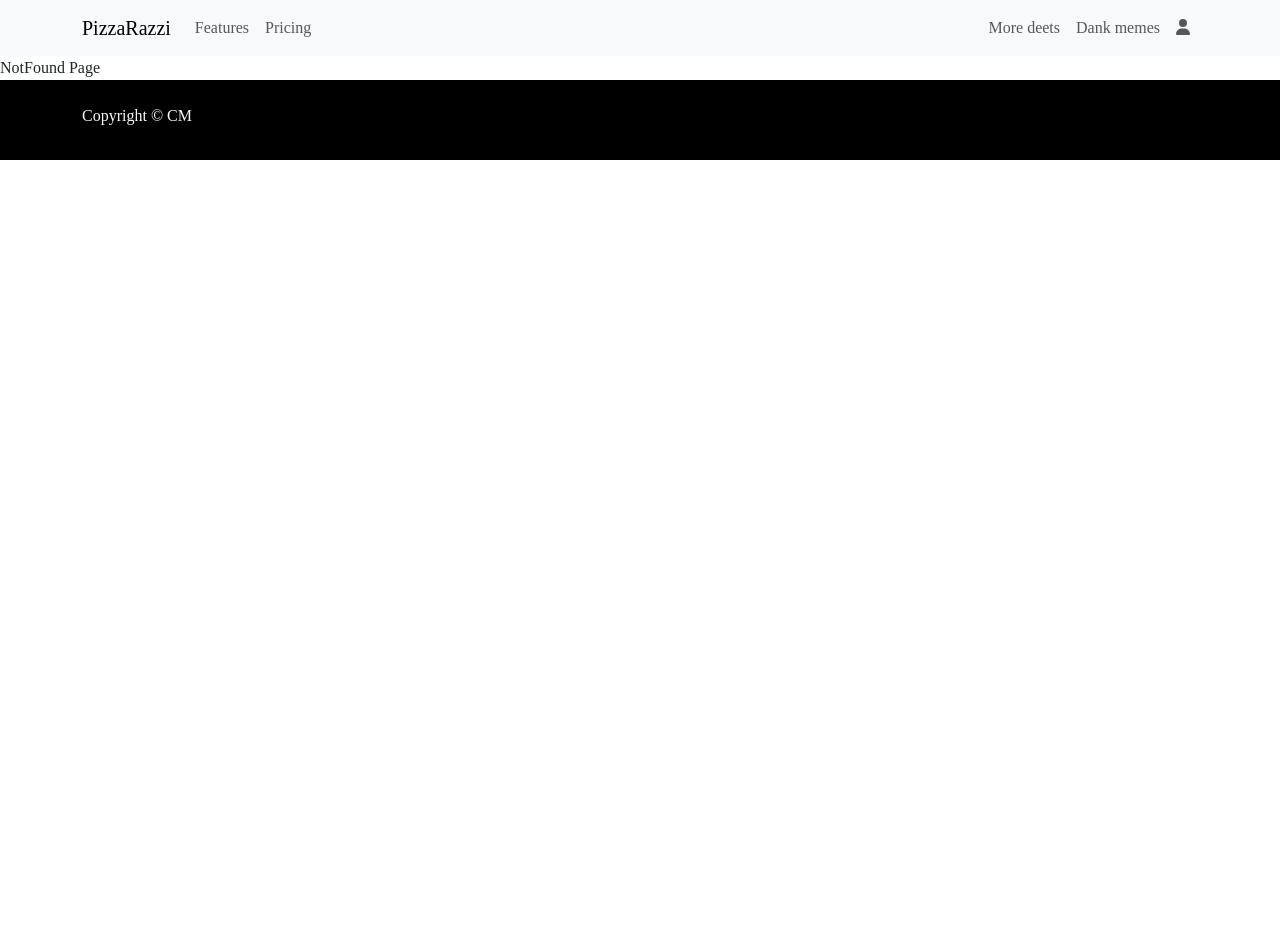
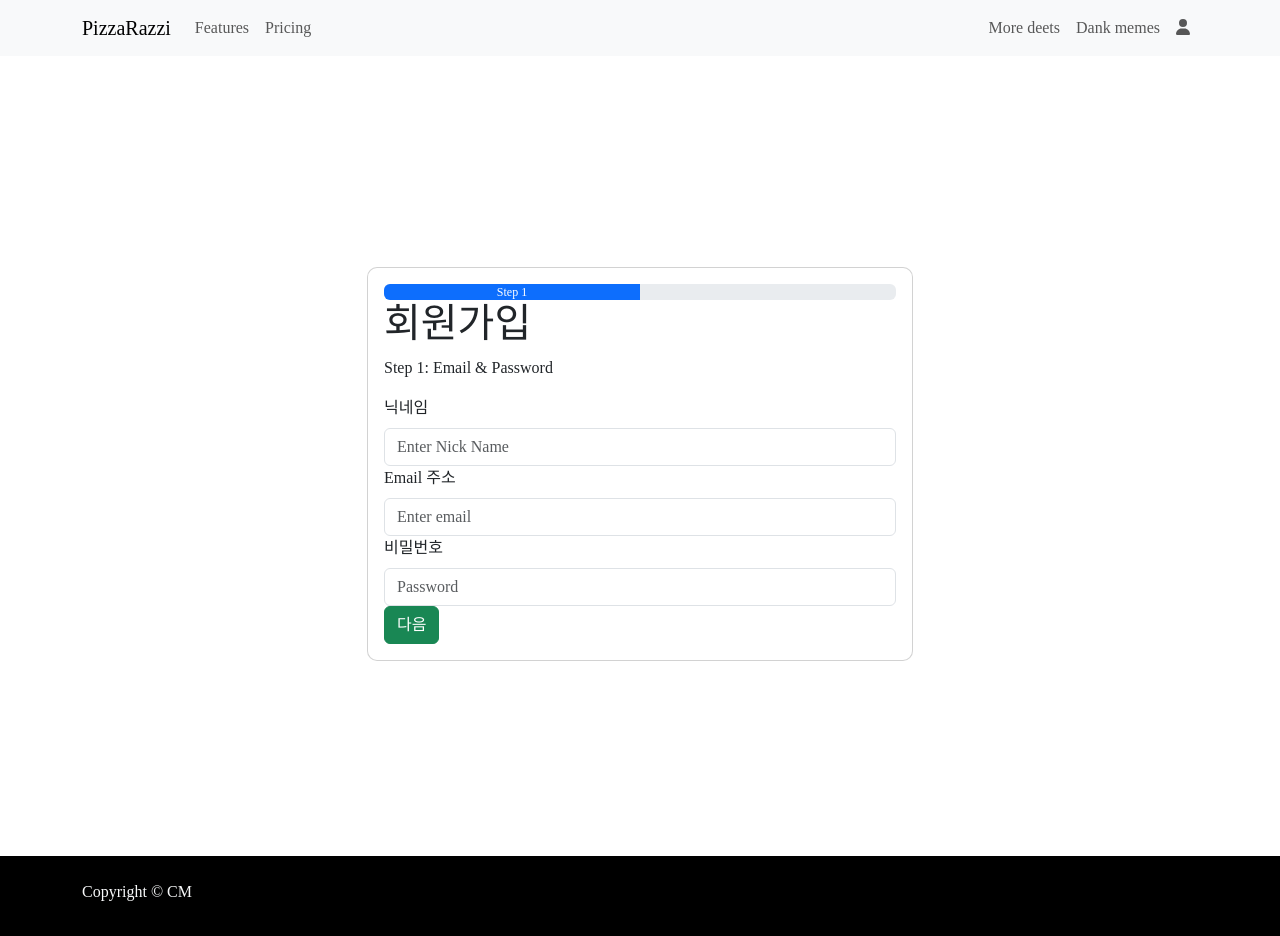
Before and after one commit to cjfals9626/Delicious_Pizza_Front, a React (Create React App) app: page /auth/signup in a window 1280 px wide. Before the commit the page ends 800 px from the top, so only its background shows below. Built offline with nearby package versions, Linux system fonts and the light colour scheme; a web font is replaced by a local one.

Commit message:
회원가입 화면

```diff
--- a/package.json
+++ b/package.json
@@ -13,6 +13,7 @@
     "@testing-library/user-event": "^13.5.0",
     "bootstrap": "^5.3.3",
     "react-bootstrap": "^2.10.2",
+    "react-daum-postcode": "^3.1.3",
     "react-router-dom": "^6.22.3",
     "react-scripts": "5.0.1",
     "styled-components": "^6.1.8",
--- a/src/components/pages/Auth.js
+++ /dev/null
@@ -1,5 +0,0 @@
-const Auth = () => {
-    return <div>Auth Page</div>;
-  };
-
-  export default Auth;
--- a/src/components/pages/auth/Login.js
+++ b/src/components/pages/auth/Login.js
@@ -30,7 +30,7 @@ const Login = () => {
     };
 
     return (
-        <Container className="vh-100">
+        <Container className="vh-100 align-content-center">
             <Row>
                 <Col xs={1} md={3}></Col>
                 <Col xs={10} md={6}>
--- a/src/components/pages/auth/Signup.js
+++ b/src/components/pages/auth/Signup.js
@@ -0,0 +1,193 @@
+import React, { useState, useRef } from "react";
+import { Form, Button, Container, ProgressBar, Row, Col, Card, Modal  } from "react-bootstrap";
+import DaumPostcode from "react-daum-postcode";
+
+const SignUp = () => {
+    const [step, setStep] = useState(1);
+    const [email, setEmail] = useState("");
+    const [password, setPassword] = useState("");
+    const [nickName, setNickName] = useState("");
+
+    const [showModal, setShowModal] = useState(false);
+    const [selectedAddress, setSelectedAddress] = useState("");
+    const [selectedZoneCode, setSelectedZoneCode] = useState("");
+    const [detailAddress, setDetailAddress] = useState("");
+
+    const nickNameRef = useRef(null);
+    const emailRef = useRef(null);
+    const passwordRef = useRef(null);
+    const detailAddressRef = useRef(null);
+
+    const steps = [
+        { number: 1, title: "Step 1: Email & Password" },
+        { number: 2, title: "Step 2: Address" },
+    ];
+
+    const handleSubmitStep1 = () => {
+        // 단계 1 검증
+        if (!nickName || !email || !password) {
+            if (!nickName) nickNameRef.current.focus();
+            else if (!email) emailRef.current.focus();
+            else passwordRef.current.focus();
+            alert("닉네임과 이메일, 비밀번호를 모두 입력하세요.");
+            return;
+        }
+
+        // 다음 단계로 진행
+        handleNextStep();
+    };
+
+    const handleSubmitStep2 = () => {
+        // 단계 2 검증
+        if (!selectedAddress || !selectedZoneCode) {
+            alert("주소를 선택하세요.");
+            return;
+        }
+        if (!detailAddress) {
+            detailAddressRef.current.focus();
+            alert("상세 주소를 입력하세요.");
+            return;
+        }
+
+        // 제출
+        submitData();
+    };
+
+    const submitData = () => {
+        // 이 함수에서는 서버로 회원가입 정보를 전송
+        console.log("회원가입 정보:", { email, password });
+        // 여기서 서버로 데이터를 전송하거나 다음 단계로 이동
+    };
+
+    const handleNextStep = () => {
+        setStep(step + 1);
+    };
+
+    const handlePrevStep = () => {
+        setStep(step - 1);
+    };
+
+    const handlePostcodeComplete = (data) => {
+        setSelectedAddress(data.address);
+        setSelectedZoneCode(data.zonecode);
+        setShowModal(false);
+    };
+
+    const toggleModal = () => {
+        setShowModal(!showModal);
+    };
+
+    return (
+        <Container className="vh-100 align-content-center">
+            <Row>
+                <Col xs={1} md={3}></Col>
+                <Col xs={10} md={6}>
+                    <Card body style={{ marginTop: "1rem", borderRadius: "10px" }}>
+                        <ProgressBar now={(step / steps.length) * 100} label={`Step ${step}`} />
+                        <h1>회원가입</h1>
+                        <p>{steps[step - 1].title}</p>
+                        <Form>
+                            {step === 1 && (
+                                <>
+                                    <Form.Group controlId="formBasicNickName">
+                                        <Form.Label>닉네임</Form.Label>
+                                        <Form.Control
+                                            type="text"
+                                            placeholder="Enter Nick Name"
+                                            value={nickName}
+                                            onChange={(e) => setNickName(e.target.value)}
+                                            ref={nickNameRef}
+                                        />
+                                    </Form.Group>
+                                    <Form.Group controlId="formBasicEmail">
+                                        <Form.Label>Email 주소</Form.Label>
+                                        <Form.Control
+                                            type="email"
+                                            placeholder="Enter email"
+                                            value={email}
+                                            onChange={(e) => setEmail(e.target.value)}
+                                            ref={emailRef}
+                                        />
+                                    </Form.Group>
+
+                                    <Form.Group controlId="formBasicPassword">
+                                        <Form.Label>비밀번호</Form.Label>
+                                        <Form.Control
+                                            type="password"
+                                            placeholder="Password"
+                                            value={password}
+                                            onChange={(e) => setPassword(e.target.value)}
+                                            ref={passwordRef}
+                                        />
+                                    </Form.Group>
+                                    <Button variant="success" onClick={handleSubmitStep1}>
+                                        다음
+                                    </Button>
+                                </>
+                            )}
+                            {step === 2 && (
+                                <>
+                                    <Form.Group controlId="formBasicAddress">
+                                        <Form.Label>주소</Form.Label>
+                                        <div className="d-flex">
+                                            <Form.Control
+                                                type="text"
+                                                placeholder="Enter address"
+                                                value={selectedAddress}
+                                                readOnly
+                                                onClick={toggleModal}
+                                            />
+                                            <Button variant="primary" onClick={toggleModal}>
+                                                주소 찾기
+                                            </Button>
+                                        </div>
+                                    </Form.Group>
+                                    <Form.Group controlId="formBasicStreetAddress">
+                                        <Form.Label>우편번호</Form.Label>
+                                        <Form.Control
+                                            type="text"
+                                            placeholder="Street address"
+                                            value={selectedZoneCode}
+                                            readOnly
+                                        />
+                                    </Form.Group>
+                                    <Form.Group controlId="formBasicDetailAddress">
+                                        <Form.Label>상세 주소</Form.Label>
+                                        <Form.Control
+                                            type="text"
+                                            placeholder="Enter detail address"
+                                            value={detailAddress}
+                                            onChange={(e) => setDetailAddress(e.target.value)}
+                                            ref={detailAddressRef}
+                                        />
+                                    </Form.Group>
+                                    <Button variant="success" onClick={handleSubmitStep2}>
+                                        회원가입
+                                    </Button>
+                                    <Button variant="secondary" onClick={handlePrevStep}>
+                                        이전
+                                    </Button>
+                                </>
+                            )}
+                        </Form>
+
+                    </Card>
+
+                </Col>
+
+                <Col xs={1} md={3}></Col>
+            </Row>
+            <Modal show={showModal} onHide={toggleModal}>
+                <Modal.Header closeButton>
+                    <Modal.Title>주소 찾기</Modal.Title>
+                </Modal.Header>
+                <Modal.Body>
+                    <DaumPostcode onComplete={handlePostcodeComplete} />
+                </Modal.Body>
+            </Modal>
+
+        </Container>
+    );
+};
+
+export default SignUp;
--- a/src/routes.js
+++ b/src/routes.js
@@ -1,6 +1,6 @@
 import Home from "./components/pages/home/index";
 import Login from "./components/pages/auth/Login";
-import Auth from "./components/pages/Auth";
+import SignUp from "./components/pages/auth/Signup";
 import NotFound from "./components/pages/NotFound";
 
 export const routes = [
@@ -13,6 +13,10 @@ export const routes = [
         element: <Login />,
     },
     {
+        path: "/auth/signup",
+        element: <SignUp />,
+    },
+    {
         path: "*",
         element: <NotFound />,
     },
```
Also changed, not shown: 1 other file (tests, documents, lock files or other folders).
